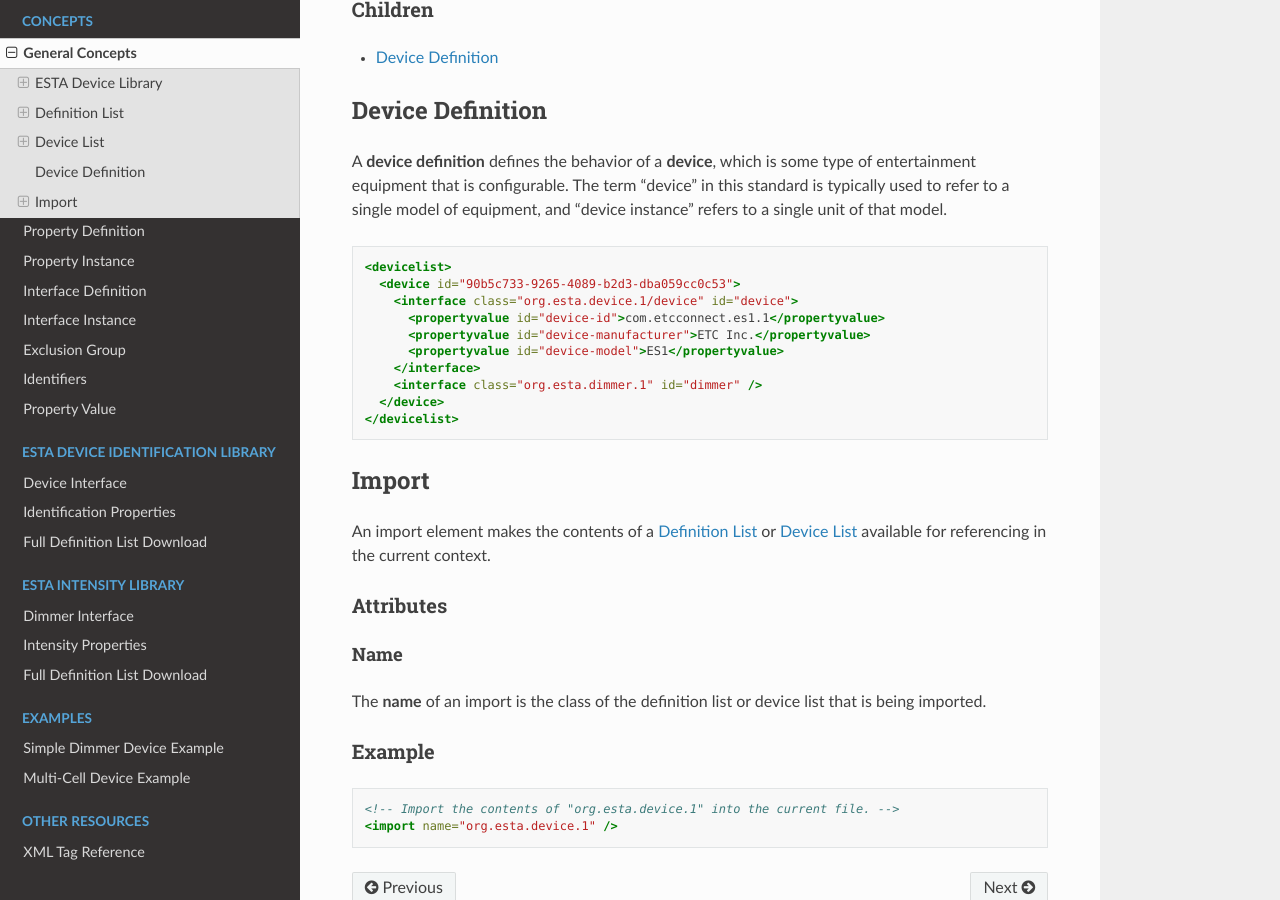
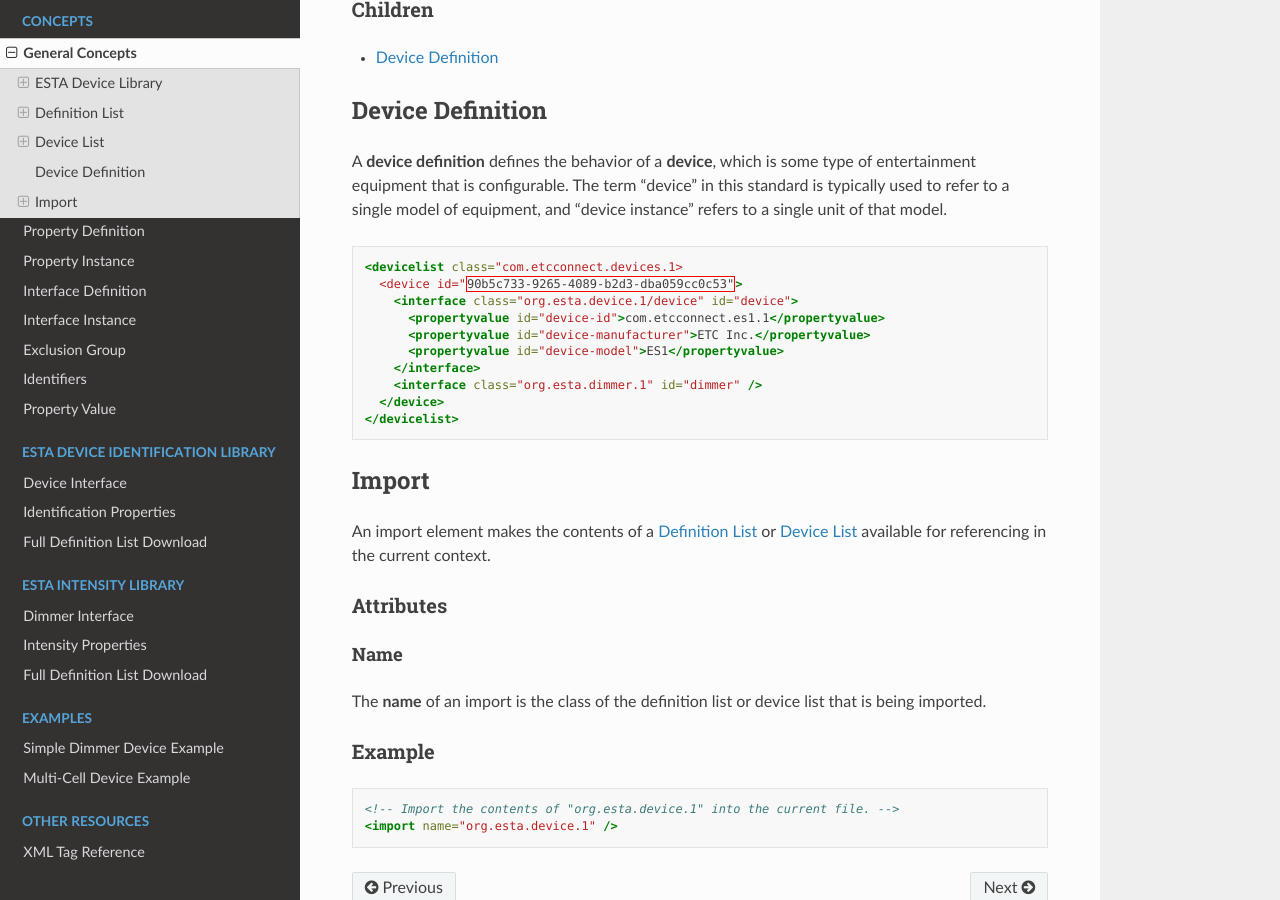
Before and after one commit to samkearney/esta-ngl, a Sphinx documentation site: the page built from docs/concepts/general.rst, in a window 1280 px wide and 900 px high, scrolled down 1773 px. Built offline with Sphinx 7.4.7 and the Read the Docs theme 2.0.0, drawn with Linux system fonts in a browser that asks for light colours.

Commit message:
Added XML tags, and device list id

```diff
--- a/docs/concepts/general.rst
+++ b/docs/concepts/general.rst
@@ -113,7 +113,7 @@
 
 .. code-block:: xml
 
-  <devicelist>
+  <devicelist class="com.etcconnect.devices.1>
     <device id="90b5c733-9265-4089-b2d3-dba059cc0c53">
       <interface class="org.esta.device.1/device" id="device">
         <propertyvalue id="device-id">com.etcconnect.es1.1</propertyvalue>
--- a/docs/concepts/property_definition.rst
+++ b/docs/concepts/property_definition.rst
@@ -107,7 +107,7 @@
 binary             N/A
 boolean            N/A
 enum               N/A
-array              The minimum length in elements of the array.
+array              The minimum length of the array in elements.
 ================== ===============================================
 
 .. _concepts-property-definition-maximum:
```
Also changed, not shown: other parts of docs/concepts/property_definition.rst (+1 -1 lines), docs/other_resources/xml_tag_reference.rst (+13 -0 lines).
